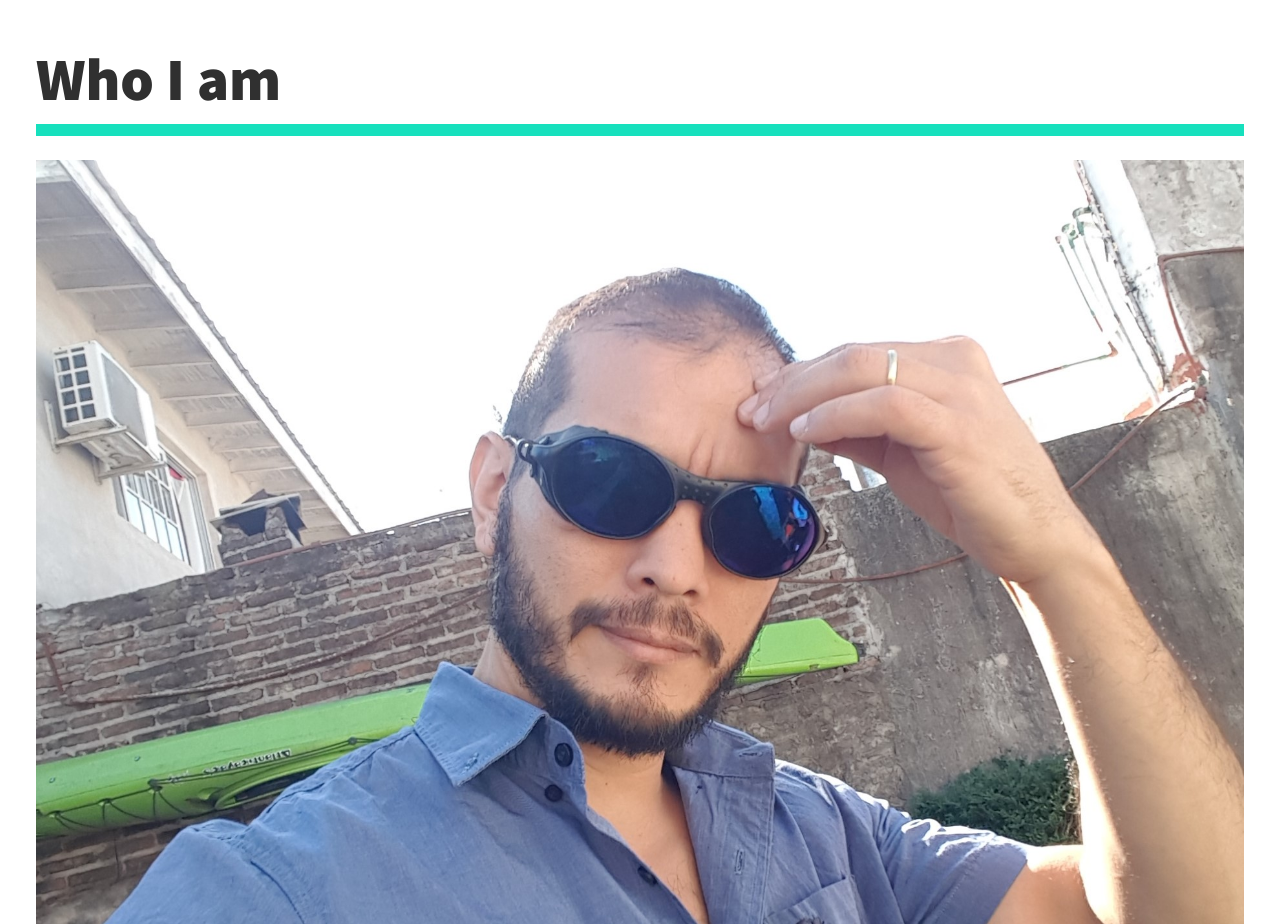
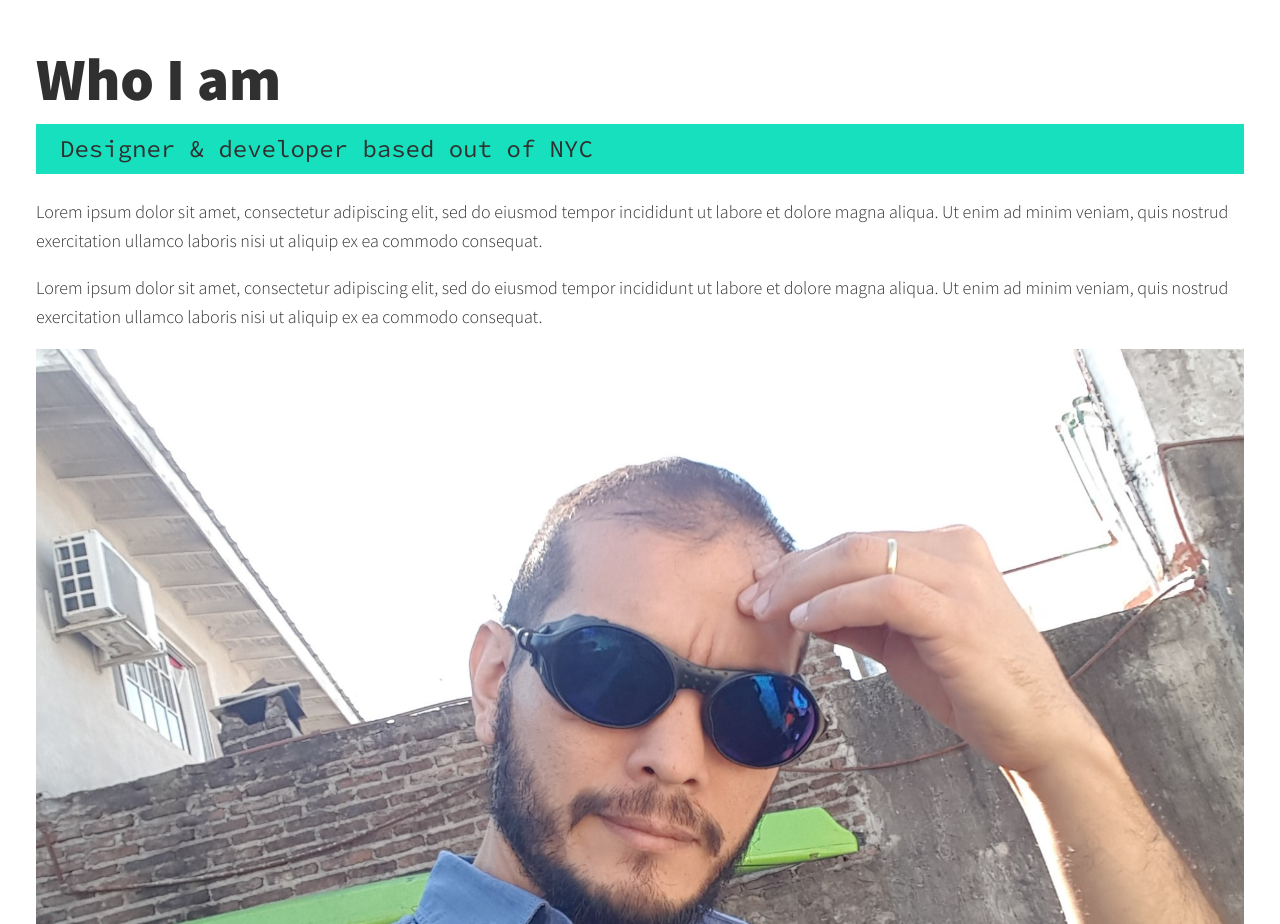
Before and after one commit to martinlud136/Porfolio-website, a plain HTML site: page index.html in a window 1280 px wide. Shown: the part 1220-2144 px from the top of the page. Drawn offline with nearby package versions, Linux system fonts and the light colour scheme.

Commit message:
lorem text

```diff
--- a/index.html
+++ b/index.html
@@ -62,14 +62,14 @@
 
     <section class="about-me" id="about">
         <h2 class="section__title section__title--about">Who I am</h2>
-        <p class="section__subtitle section__subtitle--about"></p>
+        <p class="section__subtitle section__subtitle--about">Designer & developer based out of NYC</p>
 
         <div class="about-me__body">
-            <p></p>
-            <p></p>
+            <p>Lorem ipsum dolor sit amet, consectetur adipiscing elit, sed do eiusmod tempor incididunt ut labore et dolore magna aliqua. Ut enim ad minim veniam, quis nostrud exercitation ullamco laboris nisi ut aliquip ex ea commodo consequat.</p>
+            <p>Lorem ipsum dolor sit amet, consectetur adipiscing elit, sed do eiusmod tempor incididunt ut labore et dolore magna aliqua. Ut enim ad minim veniam, quis nostrud exercitation ullamco laboris nisi ut aliquip ex ea commodo consequat.</p>
         </div>
 
-        <img src="./img/martin-lud-01.jpg" alt="martin lud photo">
+        <img src="./img/martin-lud-01.jpg" alt="martin lud photo" class="about-me__img">
     </section>
 
     <!-- My Work -->
```
